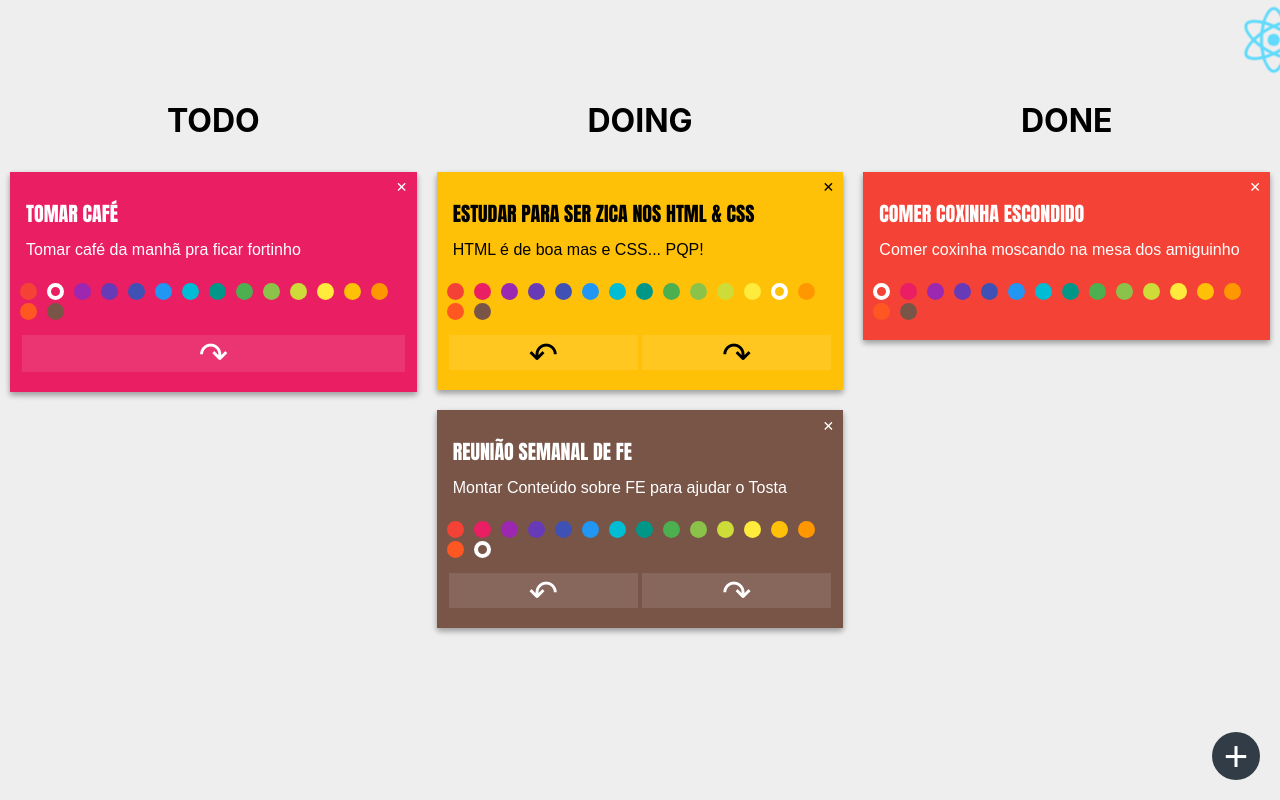
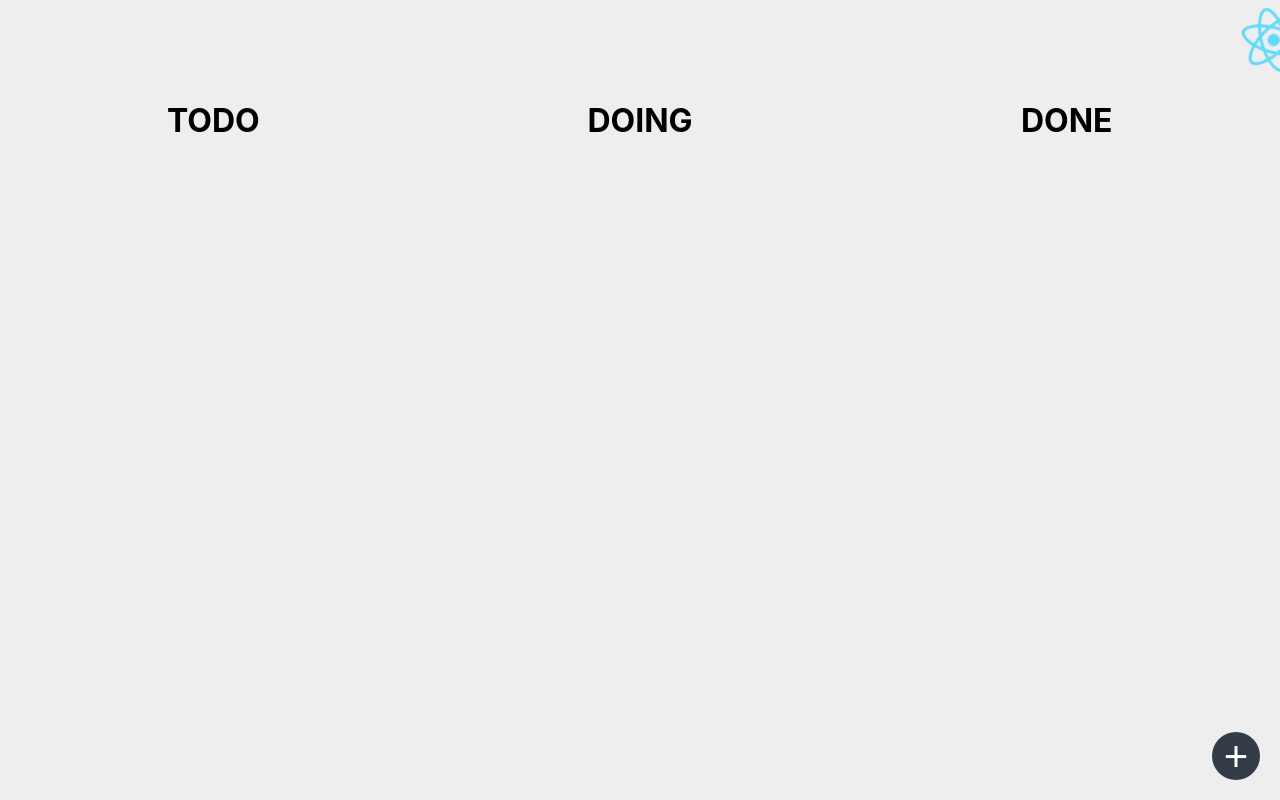
Before and after one commit to Gtosta96/gft-react-rxjs-techtalk, a React (Create React App) app: page / in a window 1280 px wide. Built offline with nearby package versions, Linux system fonts and the light colour scheme.

Commit message:
no state-management

```diff
--- a/src/components/pages/Board/Board.tsx
+++ b/src/components/pages/Board/Board.tsx
@@ -2,72 +2,25 @@ import './Board.css';
 
 import React, { Component } from 'react';
 
-import { ETodoColors, ETodoStatus, ITodo } from '../../../models/todo';
+import { ETodoStatus, ITodo } from '../../../models/todo';
 import Fab from '../../shared/Fab/Fab';
-import { changeTodoHelper, moveTodoHelper } from './helpers';
 import TodoList from './TodoList/TodoList';
-import mockTodos from './todos.json';
 
 interface IState {
   todos: ITodo[];
 }
 
 class Board extends Component<any, IState> {
-  state = {
-    todos: mockTodos as any
-  };
-
-  addTodo = () => {
-    const emptyTodo = {
-      id: Math.random().toString(),
-      title: "",
-      description: "",
-      color: ETodoColors.RED,
-      status: ETodoStatus.TODO
-    };
-
-    this.setState({
-      todos: [...this.state.todos, emptyTodo]
-    });
-  };
-
-  changeTodo = (todo: ITodo, modifiedTodo: Partial<ITodo>) => {
-    this.setState({
-      todos: changeTodoHelper(this.state.todos, todo, modifiedTodo)
-    });
-  };
-
-  moveTodo = (todo: ITodo, status: ETodoStatus) => {
-    this.setState({
-      todos: moveTodoHelper(this.state.todos, todo, status)
-    });
-  };
-
   render() {
     return (
       <div className="board">
-        <TodoList
-          title={ETodoStatus.TODO}
-          changeTodo={this.changeTodo}
-          moveTodo={this.moveTodo}
-          todos={this.state.todos.filter((todo: ITodo) => todo.status === ETodoStatus.TODO)}
-        />
+        <TodoList title={ETodoStatus.TODO} changeTodo={() => {}} moveTodo={() => {}} todos={[]} />
 
-        <TodoList
-          title={ETodoStatus.DOING}
-          changeTodo={this.changeTodo}
-          moveTodo={this.moveTodo}
-          todos={this.state.todos.filter((todo: ITodo) => todo.status === ETodoStatus.DOING)}
-        />
+        <TodoList title={ETodoStatus.DOING} changeTodo={() => {}} moveTodo={() => {}} todos={[]} />
 
-        <TodoList
-          title={ETodoStatus.DONE}
-          changeTodo={this.changeTodo}
-          moveTodo={this.moveTodo}
-          todos={this.state.todos.filter((todo: ITodo) => todo.status === ETodoStatus.DONE)}
-        />
+        <TodoList title={ETodoStatus.DONE} changeTodo={() => {}} moveTodo={() => {}} todos={[]} />
 
-        <Fab onClick={this.addTodo} />
+        <Fab onClick={() => {}} />
       </div>
     );
   }
--- a/src/components/pages/Board/TodoList/Todo/Todo.tsx
+++ b/src/components/pages/Board/TodoList/Todo/Todo.tsx
@@ -38,6 +38,7 @@ class Todo extends React.Component<IProps, IState> {
       ETodoColors.BROWN
     ]
   };
+
   render() {
     return (
       <div className={`card ${this.props.todo.color}`}>
--- a/src/components/pages/Board/TodoList/TodoList.tsx
+++ b/src/components/pages/Board/TodoList/TodoList.tsx
@@ -17,6 +17,7 @@ class TodoList extends Component<IProps> {
     return (
       <div className="todo-list">
         <h1 className="title">{this.props.title}</h1>
+
         {this.props.todos.map(todo => (
           <Todo
             key={todo.id}
```
Also changed, not shown: package.json (+1 -9 lines), 1 other file (tests, documents, lock files or other folders).
